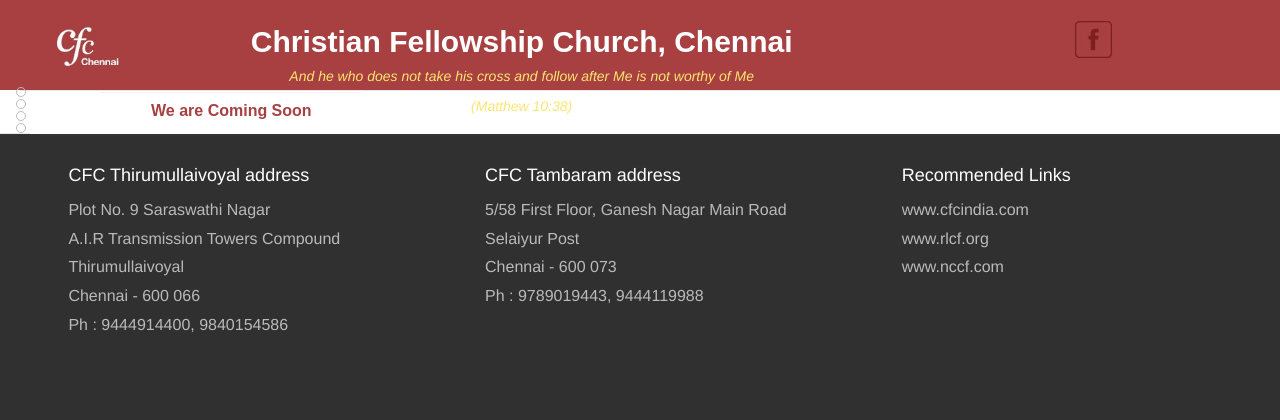
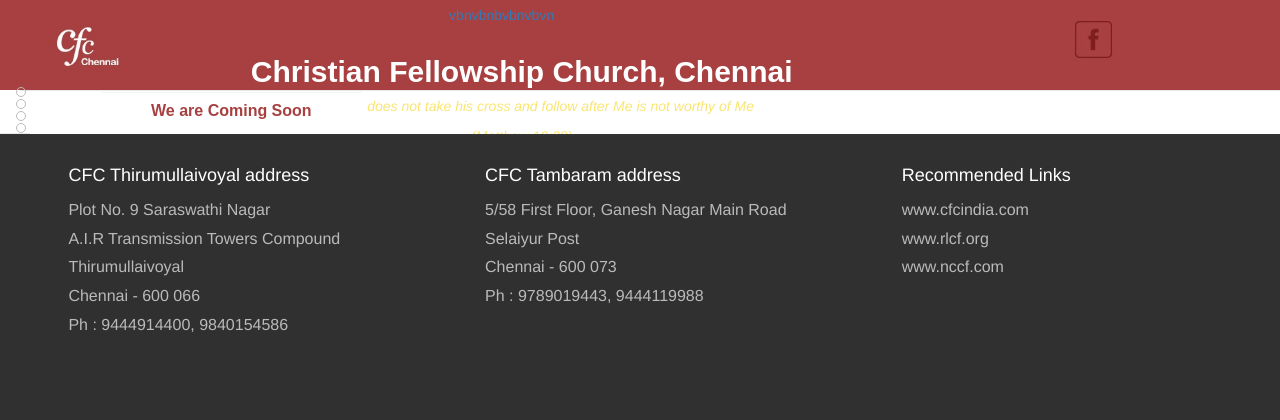
Before and after one commit to webttp/cfcchennai, a PHP site: page / in a window 1280 px wide; the page is wider, and only the part inside the window is pictured. Shown: the top 420 px of that part. Run offline with PHP 8.4, Linux system fonts and the light colour scheme; some libraries are stand-ins or nearby versions.

Commit message:
Update index.php

```diff
--- a/index.php
+++ b/index.php
@@ -39,7 +39,7 @@
         </div>
         <div class="col-md-10 col-sm-11 col-xs-10  cfcc-verse">
           <div class="col-md-9 col-sm-10 col-xs-9">
-            <a href="http://www.cfcindia.com">
+            <a href="http://www.cfcindia.com">vbnvbnbvbnvbvn
               <div class="hidden-xs banner-text">Christian Fellowship Church, Chennai</div>
             </a>
             <div class="hidden-xs verse-text">
```
